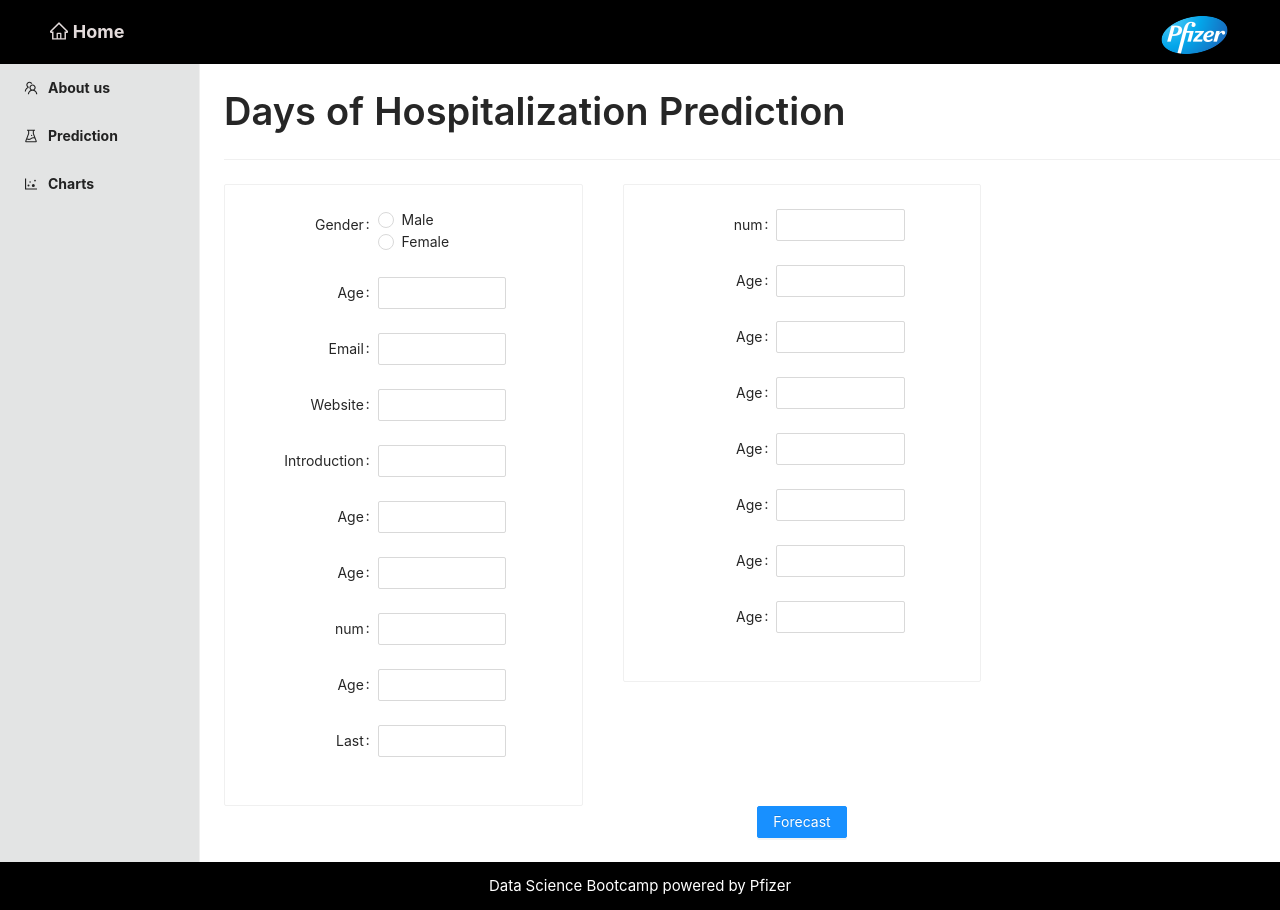
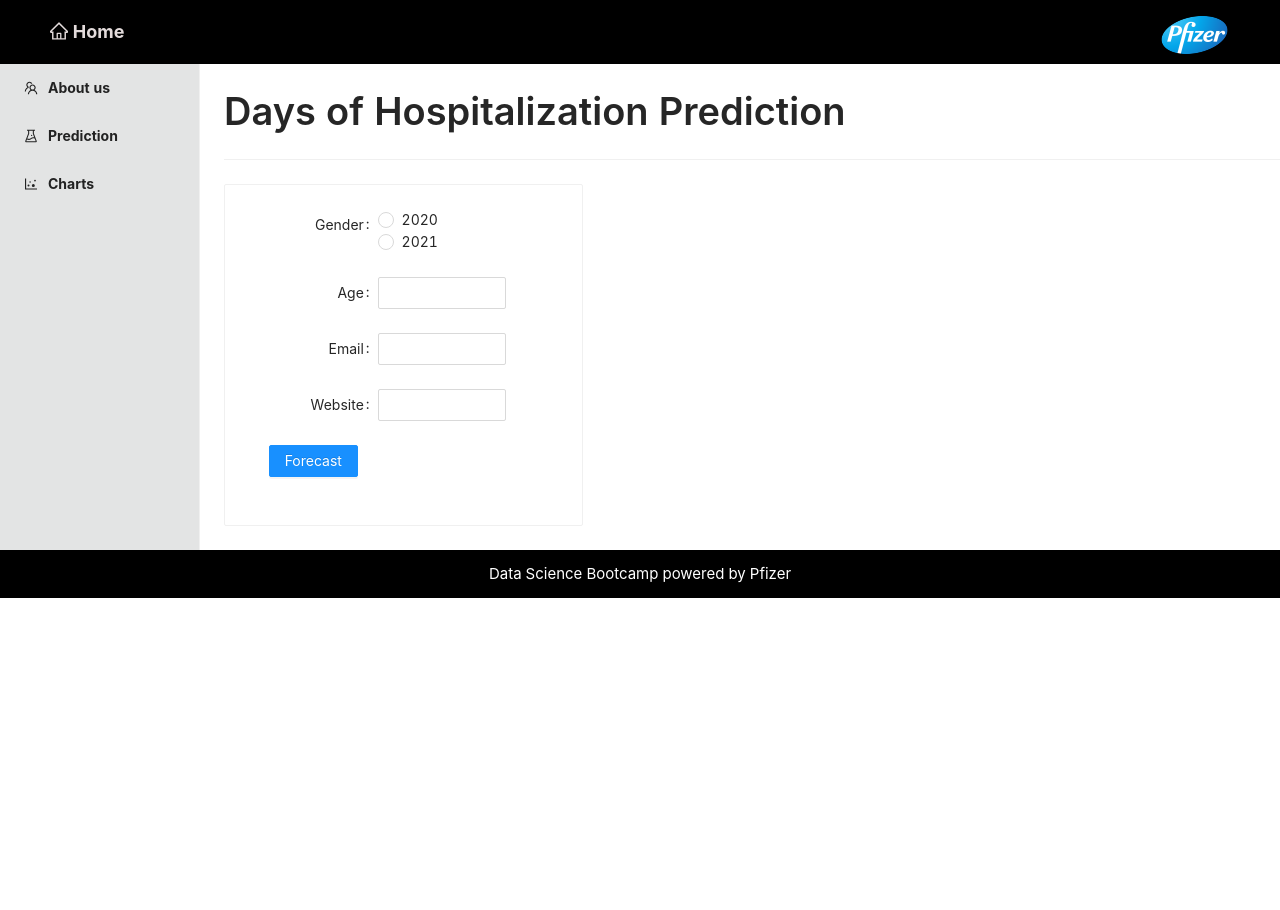
Before and after one commit to johnmantios/pfizer_project, a React (Create React App) app in the folder my-app/: page /form in a window 1280 px wide. Shown: the top 910 px of the page. After the commit the page ends 800 px from the top, so only its background shows below. Built offline with nearby package versions, Linux system fonts and the light colour scheme.

Commit message:
POST working fine with Antd

```diff
--- a/my-app/package.json
+++ b/my-app/package.json
@@ -14,6 +14,8 @@
     "react-scripts": "3.4.3",
     "recharts": "^1.8.5"
   },
+
+  "proxy": "http://127.0.0.1:5000",
   "scripts": {
     "start": "react-scripts start",
     "build": "react-scripts build",
--- a/my-app/src/forms/BigForm.js
+++ b/my-app/src/forms/BigForm.js
@@ -1,5 +1,6 @@
 import React, { useState } from "react";
 import { Form, Input, Card, Row, Col, Button, Radio, Divider, Typography} from 'antd';
+import axios from 'axios';
 
 const { Title } = Typography;
 
@@ -13,30 +14,99 @@ const layout = {
 };
 
 
-const validateMessages = {
-  required: '${label} is required!',
-  types: {
-    email: '${label} is not validate email!',
-    number: '${label} is not a validate number!',
-  },
-  number: {
-    range: '${label} must be between ${min} and ${max}',
-  },
-};
+// const validateMessages = {
+//   required: '${label} is required!',
+//   types: {
+//     email: '${label} is not validate email!',
+//     number: '${label} is not a validate number!',
+//   },
+//   number: {
+//     range: '${label} must be between ${min} and ${max}',
+//   },
+// };
 
 const RadioGroup = Radio.Group;
 const MyForm = () => {
-    const [gender, setGender] = useState("");
-    const updateGender = (e) => {
-        setGender(e.target.value);
 
-    // const [age,setAge] = useState("");
-    // const updateAge = (e) => {
-    //   setAge(e.target.value)
+
+
+    // const [Year, setYear] = useState("");
+    // const updateYear = (e) => {
+    //     setYear(e.target.value);
+    // }
+    // const [Make,setMake] = useState("");
+    // const updateMake = (e) => {
+    //   setMake(e.target.value)
+    // }
+    // const [Quantity, setQuantity] = useState("");
+    // const updateQuantity = (e) => {
+    //   setQuantity(e.target.value)
+    // }
+    // const [Pct, setPct] = useState("");
+    // const updatePct = (e) => {
+    //   setPct(e.target.value)
     // }
 
 
-    };
+
+
+
+    // const submit = async (e) => {
+    //   e.preventDefault();
+    //   console.log(obj);
+    //   axios.post(
+    //     "http://127.0.0.1:5000/api/v1.0/model/",
+    //     obj,
+    //     {
+    //       headers: {
+    //         "Access-Control-Allow-Origin": "*",
+    //         'Access-Control-Allow-Methods': 'GET,PUT,POST,DELETE',
+    //         'Access-Control-Allow-Headers': 'Content-Type'
+    //       }
+    //     }).then(function (response) {
+    //     console.log( response);
+    //   })
+    //   .catch(function (error) {
+    //     console.log("Post Error : " +error);
+    //   });
+    // };
+
+
+
+      const onFinish = (values) =>{
+
+        const myValues = values["user"]
+        console.log(myValues)
+
+
+
+        const obj = {
+          Year: myValues["gender"],
+          Make: myValues["age"],
+          Quantity: parseInt(myValues["email"]),
+          Pct: parseFloat(myValues["website"])
+        }
+        console.log(obj)
+
+
+
+        axios.post(
+        "http://127.0.0.1:5000/api/v1.0/model/",
+        obj,
+        {
+          headers: {
+            "Access-Control-Allow-Origin": "*",
+            'Access-Control-Allow-Methods': 'GET,PUT,POST,DELETE',
+            'Access-Control-Allow-Headers': 'Content-Type'
+          }
+        }).then(function (response) {
+        console.log( response);
+      })
+      .catch(function (error) {
+        console.log("Post Error : " +error);
+      })
+      }
+
 
   return (
     <div>
@@ -46,44 +116,49 @@ const MyForm = () => {
     <Row gutter={40}>
     <Col span={8}>
     <Card>
-    <Form {...layout} validateMessages={validateMessages}>
-      <Form.Item label="Gender">
-        <RadioGroup onChange={updateGender}>
-            <Radio value={1}>Male</Radio>
-            <Radio value={2}>Female</Radio>
+    <Form onFinish = {onFinish}
+    {...layout}
+    // validateMessages={validateMessages}
+    >
+      <Form.Item label="Gender"  name={['user','gender']}>
+        <RadioGroup
+        // onChange={updateYear}
+        >
+            <Radio value={2020}>2020</Radio>
+            <Radio value={2021}>2021</Radio>
         </RadioGroup>
       </Form.Item>
       <Form.Item
         name={['user', 'age']}
         label="Age"
-        rules={[
-          {
-            type: 'number',
-            min: 0,
-            max: 99,
-          },
-        ]}
+        // rules={[
+        //   {
+        //     type: 'number',
+        //     min: 0,
+        //     max: 99,
+        //   },
+        // ]}
       >
         <Input />
       </Form.Item>
       <Form.Item
         name={['user', 'email']}
         label="Email"
-        rules={[
-          {
-            type: 'email',
-          },
-        ]}
+        // rules={[
+        //   {
+        //     type: 'email',
+        //   },
+        // ]}
       >
         <Input />
       </Form.Item>
       <Form.Item name={['user', 'website']} label="Website">
         <Input />
       </Form.Item>
-      <Form.Item name={['user', 'introduction']} label="Introduction">
+      {/* <Form.Item name={['user', 'introduction']} label="Introduction">
         <Input />
-      </Form.Item>
-      <Form.Item
+      </Form.Item> */}
+      {/* <Form.Item
         name={['user', 'age']}
         label="Age"
         rules={[
@@ -147,12 +222,19 @@ const MyForm = () => {
         ]}
       >
         <Input />
-      </Form.Item>
+      </Form.Item> */}
+      <Form.Item>
+      <center>
+    <Button type="primary" htmlType="submit"   >
+      Forecast
+    </Button>
+    </center>
+        </Form.Item>
       </Form>
       </Card>
       </Col>
       <Col span={8}>
-      <Card>
+      {/* <Card>
       <Form {...layout} validateMessages={validateMessages}>
       <Form.Item
         name={['user', 'age']}
@@ -259,17 +341,17 @@ const MyForm = () => {
         <Input />
       </Form.Item>
     </Form>
-    </Card>
+    </Card> */}
     </Col>
   </Row>
   </div>
     <Form >
-    <center>
-    <Button type="primary" htmlType="submit">
+    {/* <center>
+    <Button type="primary" htmlType="submit"   >
       Forecast
     </Button>
-    </center>
-  </Form>
+    </center> */}
+  </Form >
   </div>
   );
 };
```
Also changed, not shown: 1 other file (tests, documents, lock files or other folders).
